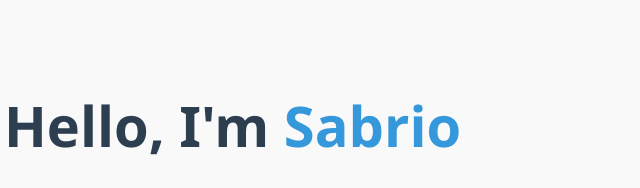
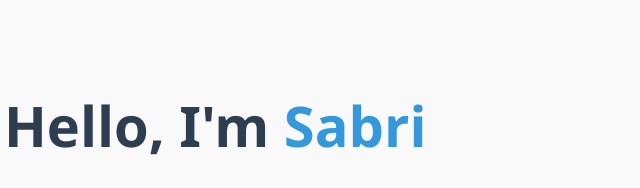
Before and after one commit to Sabri123-ux/website-practical, a website: page index.html in a window 1280 px wide. Shown: the part 183-371 px from the top of the page, 60-700 px from the left. Drawn offline with Linux system fonts and the light colour scheme.

Commit message:
html fixed

```diff
--- a/index.html
+++ b/index.html
@@ -29,7 +29,7 @@
     <!-- Hero Section -->
     <section id="home" class="hero">
         <div class="hero-content">
-            <h1>Hello, I'm <span>Sabrio</span></h1>
+            <h1>Hello, I'm <span>Sabri</span></h1>
             <p>A passionate Web Developer & Computer Science student with expertise in creating modern, responsive websites and applications. I specialize in front-end development and user experience design.</p>
             <div class="hero-buttons">
                 <a href="#contact" class="cta-button">Hire Me</a>
```
